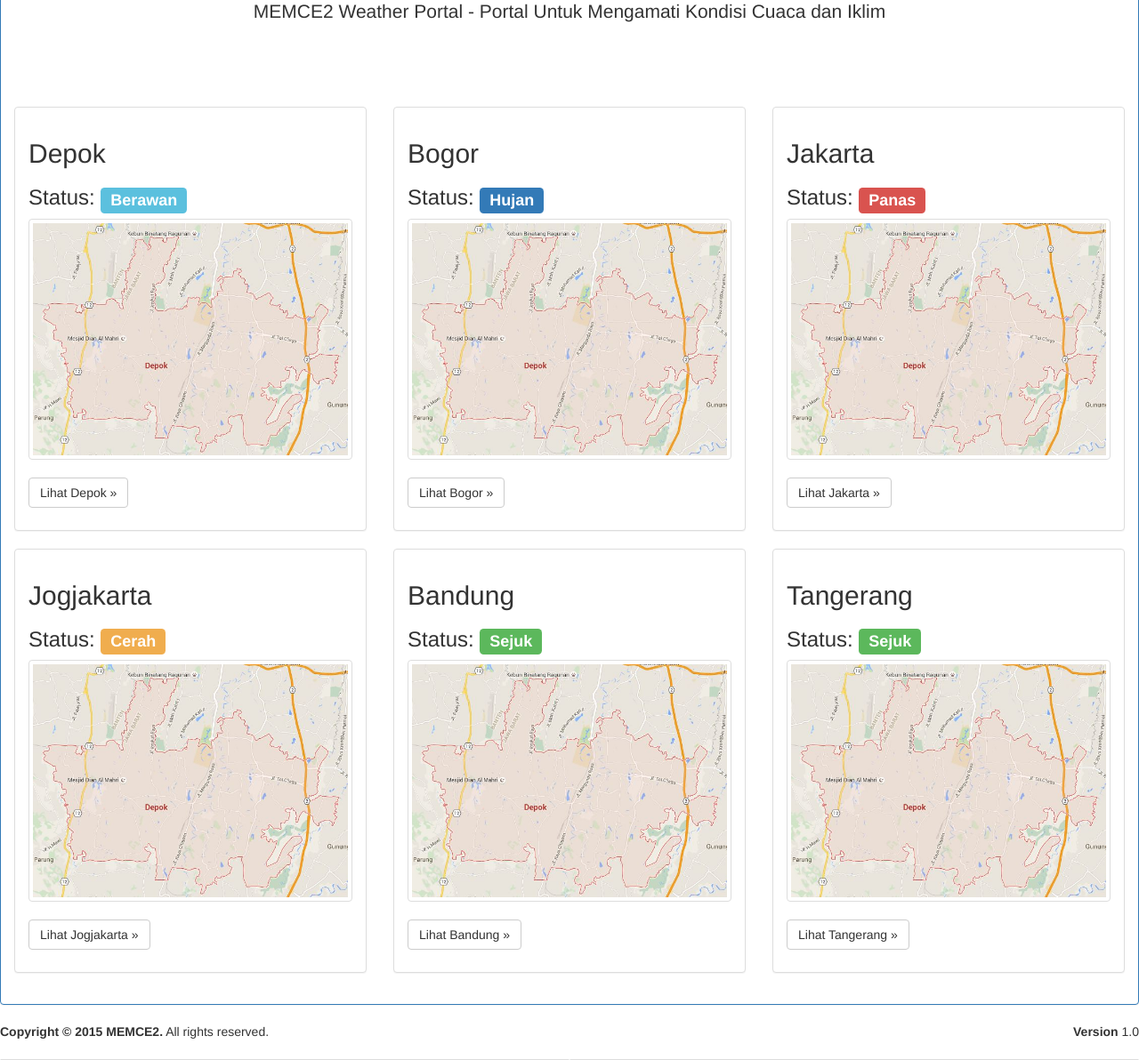
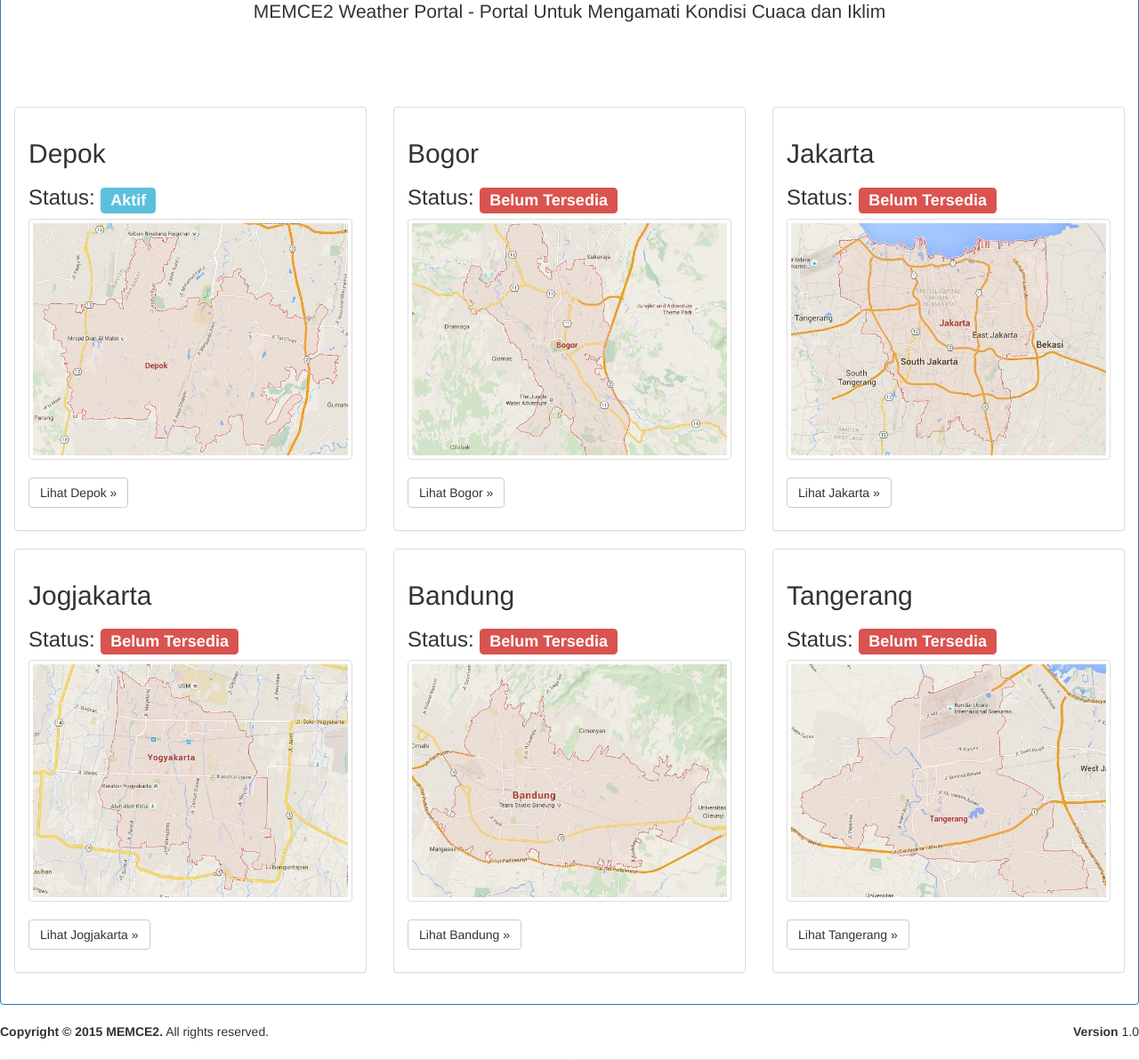
Before and after one commit to adikabintang/memce2-web, a Yii app: template views/site/index.php in a window 1280 px wide. Shown: the part 439-1631 px from the top of the page at 89% size. Run offline with PHP 8.4 and a stand-in for Yii, Linux system fonts and the light colour scheme; the template is opened without the code that fills it, so the values that code supplies are empty; some libraries are stand-ins or nearby versions.

Commit message:
diubah halaman home gambar petanya

```diff
--- a/config/web.php
+++ b/config/web.php
@@ -45,13 +45,13 @@ $config = [
     'params' => $params,
 ];
 //kalo mau launching, if dibawah apus aja
-if (YII_ENV_DEV) {
+/*if (YII_ENV_DEV) {
     // configuration adjustments for 'dev' environment
     $config['bootstrap'][] = 'debug';
     $config['modules']['debug'] = 'yii\debug\Module';
 
     $config['bootstrap'][] = 'gii';
     $config['modules']['gii'] = 'yii\gii\Module';
-}
+}*/
 
 return $config;
--- a/views/site/index.php
+++ b/views/site/index.php
@@ -21,7 +21,7 @@
 	            	<div class="panel panel-default">
   						<div class="panel-body">
 			                <h2>Depok </h2>
-			                <h3>Status: <span class="label label-info">Berawan</span></h3>
+			                <h3>Status: <span class="label label-info">Aktif</span></h3>
 							<a href="<?= \yii\helpers\Url::to(['/location/gotodepok']) ?>" class="thumbnail">
 						      <img src="<?php echo Yii::$app->request->baseUrl. '/pictures/map_depok.JPG'?>" alt="depok">
 						    </a>
@@ -34,12 +34,12 @@
 	            	<div class="panel panel-default">
   						<div class="panel-body">
 			                <h2>Bogor</h2>
-							<h3>Status: <span class="label label-primary">Hujan</span></h3>
-							<a href="<?= \yii\helpers\Url::to(['/location/gotodepok']) ?>" class="thumbnail">
-						      <img src="<?php echo Yii::$app->request->baseUrl. '/pictures/map_depok.JPG'?>" alt="depok">
+							<h3>Status: <span class="label label-danger">Belum Tersedia</span></h3>
+							<a href="#" class="thumbnail">
+						      <img src="<?php echo Yii::$app->request->baseUrl. '/pictures/map_bogor.png'?>" alt="depok">
 						    </a>
 
-			                <p><a class="btn btn-default" href="<?= \yii\helpers\Url::to(['/location/gotodepok']) ?>">Lihat Bogor &raquo;</a></p>
+			                <p><a class="btn btn-default" href="#">Lihat Bogor &raquo;</a></p>
 	            		</div>
 	            	</div>
 	            </div>
@@ -47,9 +47,9 @@
 	            	<div class="panel panel-default">
   						<div class="panel-body">
 			                <h2>Jakarta</h2>
-							<h3>Status: <span class="label label-danger">Panas</span></h3>
-							<a href="<?= \yii\helpers\Url::to(['/location/gotodepok']) ?>" class="thumbnail">
-						      <img src="<?php echo Yii::$app->request->baseUrl. '/pictures/map_depok.JPG'?>" alt="depok">
+							<h3>Status: <span class="label label-danger">Belum Tersedia</span></h3>
+							<a href="#" class="thumbnail">
+						      <img src="<?php echo Yii::$app->request->baseUrl. '/pictures/map_jakarta.png'?>" alt="depok">
 						    </a>
 
 			                <p><a class="btn btn-default" href="<?= \yii\helpers\Url::to(['/location/gotodepok']) ?>">Lihat Jakarta &raquo;</a></p>
@@ -60,12 +60,12 @@
 	            	<div class="panel panel-default">
   						<div class="panel-body">
 			                <h2>Jogjakarta</h2>
-							<h3>Status: <span class="label label-warning">Cerah</span></h3>
-							<a href="<?= \yii\helpers\Url::to(['/location/gotodepok']) ?>" class="thumbnail">
-						      <img src="<?php echo Yii::$app->request->baseUrl. '/pictures/map_depok.JPG'?>" alt="depok">
+							<h3>Status: <span class="label label-danger">Belum Tersedia</span></h3>
+							<a href="#" class="thumbnail">
+						      <img src="<?php echo Yii::$app->request->baseUrl. '/pictures/map_jogja.png'?>" alt="depok">
 						    </a>
 
-			                <p><a class="btn btn-default" href="<?= \yii\helpers\Url::to(['/location/gotodepok']) ?>">Lihat Jogjakarta &raquo;</a></p>
+			                <p><a class="btn btn-default" href="#">Lihat Jogjakarta &raquo;</a></p>
 	            		</div>
 	            	</div>
 	            </div>
@@ -73,12 +73,12 @@
 	            	<div class="panel panel-default">
   						<div class="panel-body">
 			                <h2>Bandung</h2>
-							<h3>Status: <span class="label label-success">Sejuk</span></h3>
-							<a href="<?= \yii\helpers\Url::to(['/location/gotodepok']) ?>" class="thumbnail">
-						      <img src="<?php echo Yii::$app->request->baseUrl. '/pictures/map_depok.JPG'?>" alt="depok">
+							<h3>Status: <span class="label label-danger">Belum Tersedia</span></h3>
+							<a href="#" class="thumbnail">
+						      <img src="<?php echo Yii::$app->request->baseUrl. '/pictures/map_bandung.png'?>" alt="depok">
 						    </a>
 
-			                <p><a class="btn btn-default" href="<?= \yii\helpers\Url::to(['/location/gotodepok']) ?>">Lihat Bandung &raquo;</a></p>
+			                <p><a class="btn btn-default" href="#">Lihat Bandung &raquo;</a></p>
 	            		</div>
 	            	</div>
 	            </div>
@@ -86,12 +86,12 @@
 	            	<div class="panel panel-default">
   						<div class="panel-body">
 			                <h2>Tangerang</h2>
-							<h3>Status: <span class="label label-success">Sejuk</span></h3>
-							<a href="<?= \yii\helpers\Url::to(['/location/gotodepok']) ?>" class="thumbnail">
-						      <img src="<?php echo Yii::$app->request->baseUrl. '/pictures/map_depok.JPG'?>" alt="depok">
+							<h3>Status: <span class="label label-danger">Belum Tersedia</span></h3>
+							<a href="#" class="thumbnail">
+						      <img src="<?php echo Yii::$app->request->baseUrl. '/pictures/map_tangerang.png'?>" alt="depok">
 						    </a>
 
-			                <p><a class="btn btn-default" href="<?= \yii\helpers\Url::to(['/location/gotodepok']) ?>">Lihat Tangerang &raquo;</a></p>
+			                <p><a class="btn btn-default" href="#">Lihat Tangerang &raquo;</a></p>
 	            		</div>
 	            	</div>
 	            </div>
```
Also changed, not shown: views/site/about.php (+10 -7 lines), web/pictures/map_bandung.png (added), web/pictures/map_bogor.png (added), web/pictures/map_jakarta.png (added), web/pictures/map_jogja.png (added), web/pictures/map_tangerang.png (added), web/pictures/memce_tim.jpg (added).
